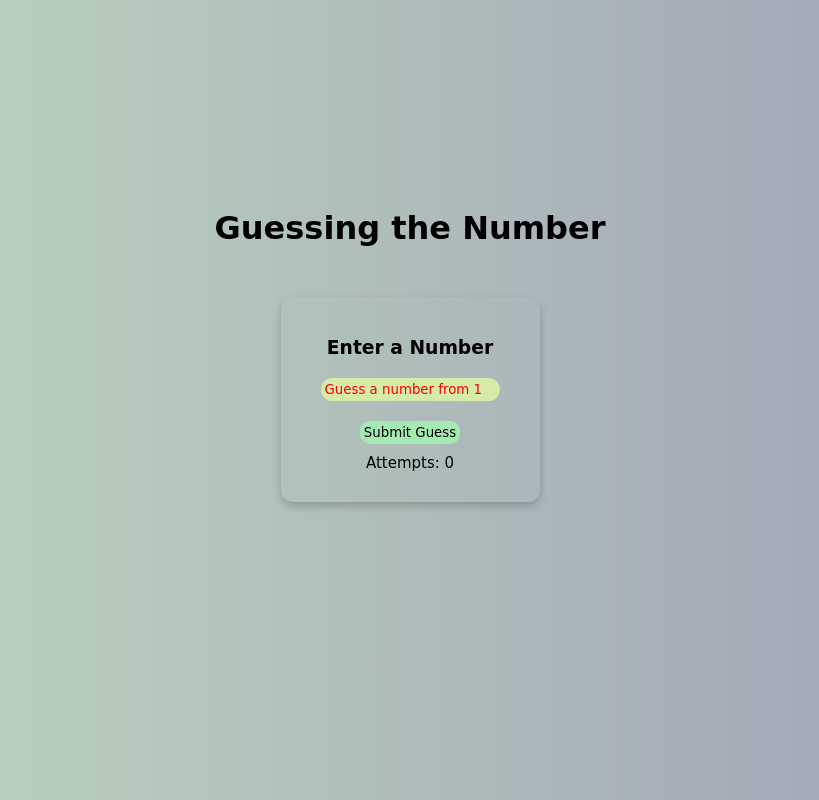
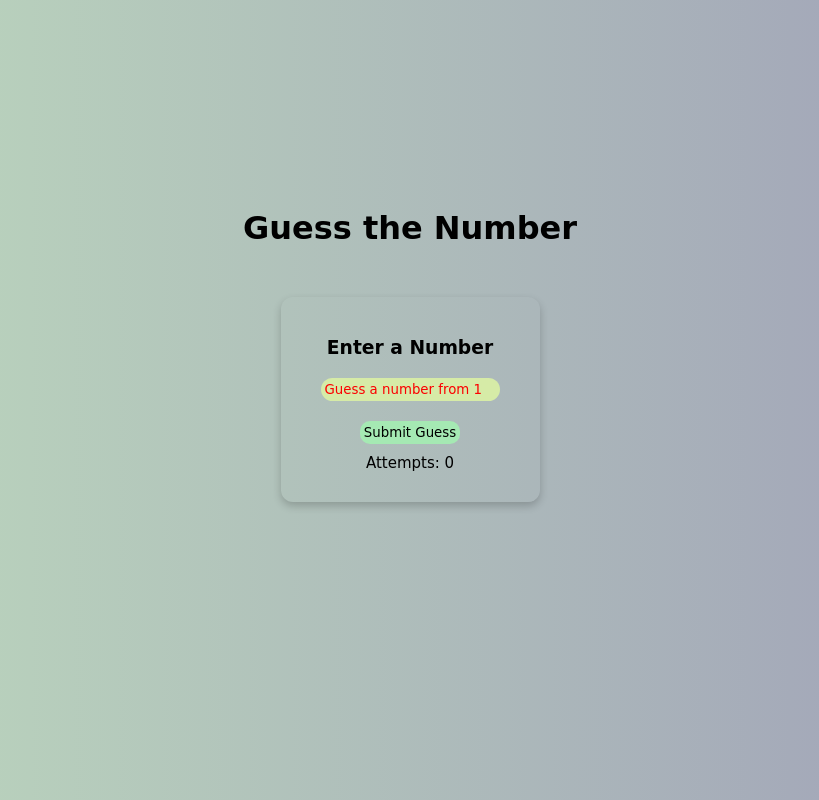
Before and after one commit to sourodeep2312/guess, a plain HTML site: page index.html in a window 1280 px wide. Shown: the whole page, without its empty margins (230-1049 px from the left). Drawn offline with Linux system fonts and the light colour scheme.

Commit message:
Update index.html

```diff
--- a/index.html
+++ b/index.html
@@ -8,7 +8,7 @@
 </head>
 <body>
     <header>
-        <h1>Guessing the Number</h1>
+        <h1>Guess the Number</h1>
     </header>
 
 <main>
```
